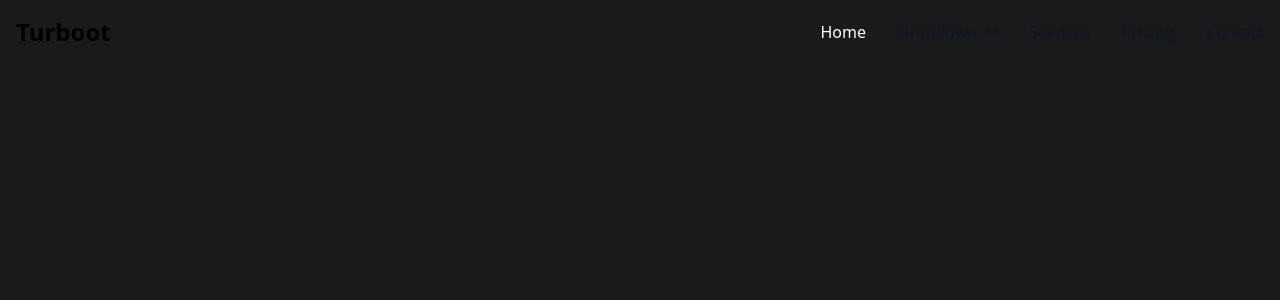
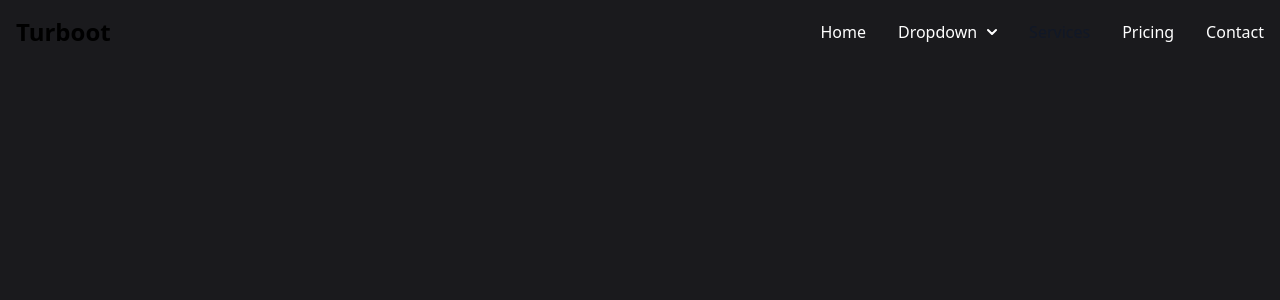
Before and after one commit to Turbootzz/TurbootWeb, a Next.js app: page / in a window 1280 px wide. Shown: the top 300 px of the page. Built offline with nearby package versions, Linux system fonts and the light colour scheme.

Commit message:
changed colours

```diff
--- a/src/components/partials/Header.tsx
+++ b/src/components/partials/Header.tsx
@@ -47,7 +47,7 @@ export default function Header() {
               <li>
                 <a
                   href="#"
-                  className="block py-2 px-3 text-white rounded md:bg-transparent md:p-0 md:c_purple c_purple"
+                  className="block py-2 px-3 text-white rounded md:bg-transparent md:p-0 md:hover:text-c_lightpurple hover:text-c_lightpurple"
                   aria-current="page"
                 >
                   Home
@@ -57,7 +57,7 @@ export default function Header() {
                 <button
                   id="dropdownNavbarLink"
                   data-dropdown-toggle="dropdownNavbar"
-                  className="flex items-center justify-between w-full py-2 px-3 text-gray-900 hover:bg-gray-100 md:hover:bg-transparent md:border-0 md:hover:c_purple md:p-0 md:w-auto dark:text-white md:c_purple dark:focus:text-white dark:hover:bg-gray-700 md:dark:hover:bg-transparent"
+                  className="flex items-center text-white justify-between w-full py-2 px-3 hover:bg-gray-100 md:hover:bg-transparent md:border-0 md:hover:text-c_lightpurple hover:text-c_lightpurple md:p-0 md:w-auto"
                 >
                   Dropdown{" "}
                   <svg
@@ -183,7 +183,7 @@ export default function Header() {
               <li>
                 <a
                   href="#"
-                  className="block py-2 px-3 text-gray-900 rounded hover:bg-gray-100 md:hover:bg-transparent md:border-0 md:hover:text-blue-700 md:p-0 dark:text-white md:dark:hover:text-blue-500 dark:hover:bg-gray-700 dark:hover:text-white md:dark:hover:bg-transparent"
+                  className="block py-2 px-3 text-gray-900 rounded hover:bg-gray-100 md:hover:bg-transparent md:border-0 md:hover:text-c_lightpurple md:p-0 dark:text-white md:dark:hover:text-c_lightpurple  dark:hover:bg-gray-700 dark:hover:text-white md:dark:hover:bg-transparent"
                 >
                   Services
                 </a>
@@ -191,7 +191,7 @@ export default function Header() {
               <li>
                 <a
                   href="#"
-                  className="block py-2 px-3 text-gray-900 rounded hover:bg-gray-100 md:hover:bg-transparent md:border-0 md:hover:text-blue-700 md:p-0 dark:text-white md:dark:hover:text-blue-500 dark:hover:bg-gray-700 dark:hover:text-white md:dark:hover:bg-transparent"
+                  className="block py-2 px-3 text-white rounded hover:bg-gray-100 md:hover:bg-transparent md:border-0 hover:text-c_lightpurple md:hover:text-c_lightpurple md:p-0 dark:hover:bg-gray-700 md:dark:hover:bg-transparent"
                 >
                   Pricing
                 </a>
@@ -199,7 +199,7 @@ export default function Header() {
               <li>
                 <a
                   href="#"
-                  className="block py-2 px-3 text-gray-900 rounded hover:bg-gray-100 md:hover:bg-transparent md:border-0 md:hover:text-blue-700 md:p-0 dark:text-white md:dark:hover:text-blue-500 dark:hover:bg-gray-700 dark:hover:text-white md:dark:hover:bg-transparent"
+                  className="block py-2 px-3 text-white rounded hover:bg-gray-100 md:hover:bg-transparent md:border-0 md:hover:text-c_lightpurple md:p-0"
                 >
                   Contact
                 </a>
```
